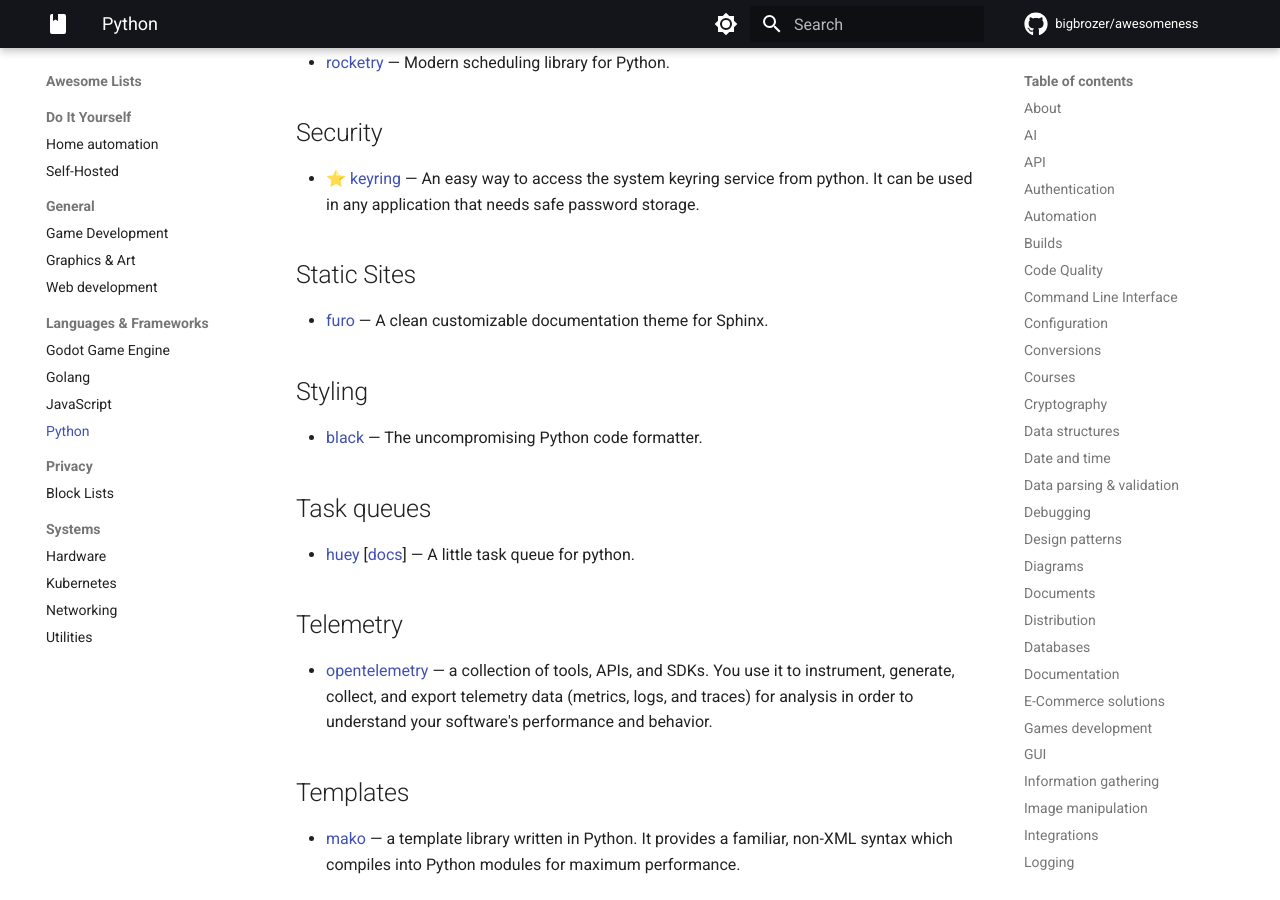
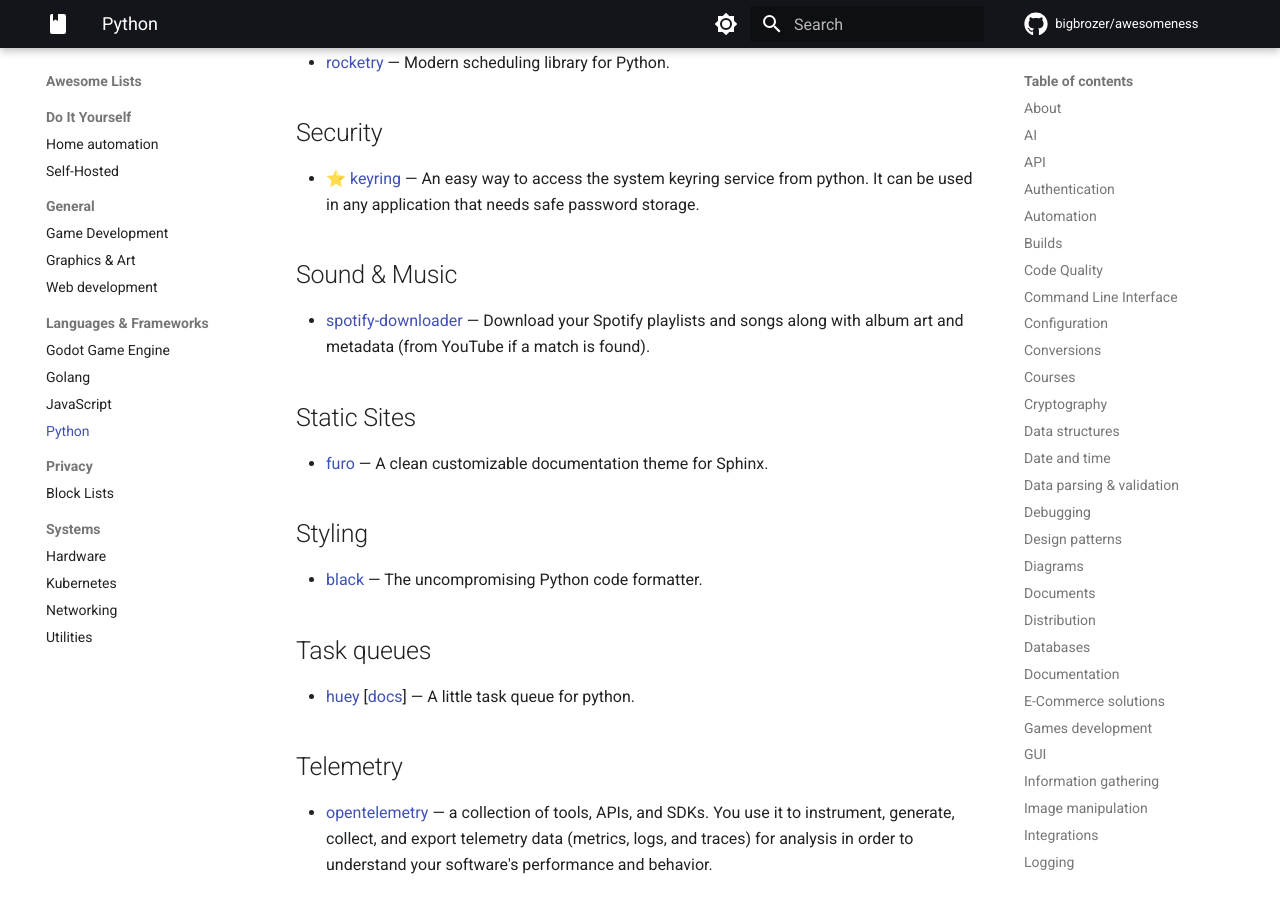
Before and after one commit to bigbrozer/awesomeness, an MkDocs documentation site: the page built from docs/lists/python.md, in a window 1280 px wide and 900 px high, scrolled down 6588 px. Built offline with MkDocs 1.6.1 and Material for MkDocs 9.7.7, drawn with Linux system fonts in a browser that asks for light colours; emoji names are drawn with the system emoji font; comment, search, counter and statistics services are not loaded.

Commit message:
feat(python): add `spotify-downloader`

```diff
--- a/docs/lists/python.md
+++ b/docs/lists/python.md
@@ -232,6 +232,10 @@ Enjoy ❤️
 
 - ⭐ [keyring](https://github.com/jaraco/keyring) — An easy way to access the system keyring service from python. It can be used in any application that needs safe password storage.
 
+## Sound & Music
+
+- [spotify-downloader](https://github.com/spotDL/spotify-downloader) — Download your Spotify playlists and songs along with album art and metadata (from YouTube if a match is found).
+
 ## Static Sites
 
 - [furo](https://github.com/pradyunsg/furo) — A clean customizable documentation theme for Sphinx.
```
